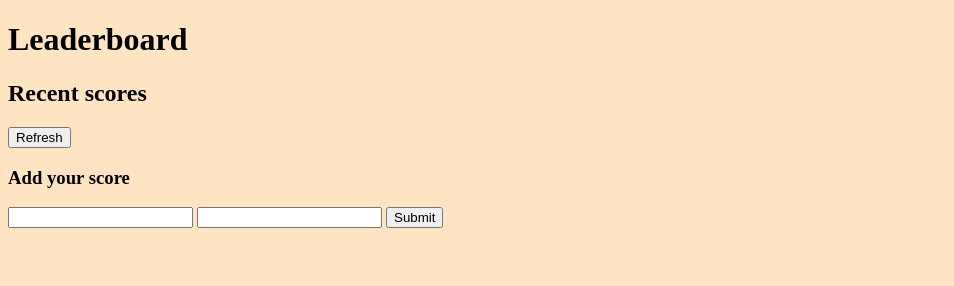
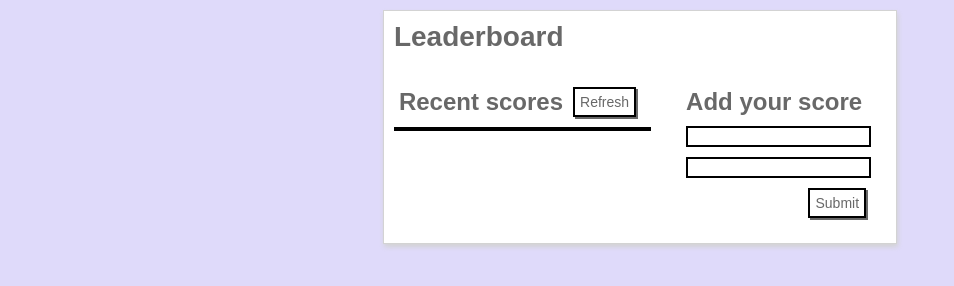
Before and after one commit to fabianofrank/leaderboard, a website built with webpack: page src/index.html in a window 1280 px wide. Shown: the whole page, without its empty margins (0-954 px from the left). Built offline with nearby package versions, Linux system fonts and the light colour scheme; no server answers.

Commit message:
Add style

```diff
--- a/src/index.html
+++ b/src/index.html
@@ -15,7 +15,7 @@
     <section class="recent-scores">
       <header>
         <h2>Recent scores</h2>
-        <button id="refresh" type="reset">Refresh</button>
+        <button class="button" id="refresh" type="reset">Refresh</button>
       </header>
       <div class="container"></div>
     </section>
@@ -27,7 +27,7 @@
       <form class="form">
         <input type="text" class="name">
         <input type="number" class="scores">
-        <button id="submit" type="submit">Submit</button>
+        <button class="button" id="submit" type="submit">Submit</button>
       </form>
     </section>
   </main>
--- a/src/style.css
+++ b/src/style.css
@@ -1,3 +1,112 @@
+* {
+  box-sizing: border-box;
+  margin: 0;
+  font-family: sans-serif;
+  color: rgb(104, 104, 104);
+}
+
+html {
+  background-color: #dfdafa;
+  display: flex;
+  justify-content: center;
+  padding: 10px;
+}
+
 body {
-  background-color: bisque;
+  display: flex;
+  flex-direction: column;
+  align-items: center;
+  min-width: 500px;
+  height: auto;
+  border: 1px solid #d3d3d3;
+  box-shadow: 1px 3px 5px #d3d3d3;
+  background-color: #fff;
 }
+
+body header {
+  align-self: start;
+}
+
+main {
+  display: flex;
+  flex-direction: row;
+  align-items: baseline;
+  justify-items: space-between;
+}
+
+h1 {
+  font-size: 28px;
+  margin: 10px;
+}
+
+h2, h3 {
+  font-size: 24px;
+}
+
+p:nth-child(even) {
+  background: #fff;
+  padding: 5px;
+}
+
+p:nth-child(odd) {
+  background: lightgray;
+  padding: 5px;
+}
+
+.recent-scores {
+  display: flex;
+  flex-direction: column;
+  margin: 10px;
+}
+
+.recent-scores header {
+  display: flex;
+  align-items: center;
+  padding: 5px;
+}
+
+.container {
+  border: 2px solid black;
+}
+
+.add-scores {
+  display: flex;
+  flex-direction: column;
+  margin: 10px;
+}
+
+.add-scores header {
+  display: flex;
+  align-items: center;
+  padding: 5px;
+  margin: 10px 10px 0 10px;
+}
+
+.form {
+  display: flex;
+  flex-direction: column;
+  align-items: center;
+  margin: 0 10px 10px 10px;
+}
+
+.form input {
+  margin: 5px;
+  border: 2px solid black;
+}
+
+
+.button {
+  align-self: flex-end;
+  border: 0;
+  padding: 5px;
+  font-size: 14px;
+  background-color: #fff;
+  border: 2px solid black;
+  box-shadow: 2px 2px;
+  justify-self: flex-end;
+  margin: 5px 10px;
+}
+
+.button:hover {
+  color: rgb(153, 164, 185);
+}
```
Also changed, not shown: dist/index.html, dist/main.js.
